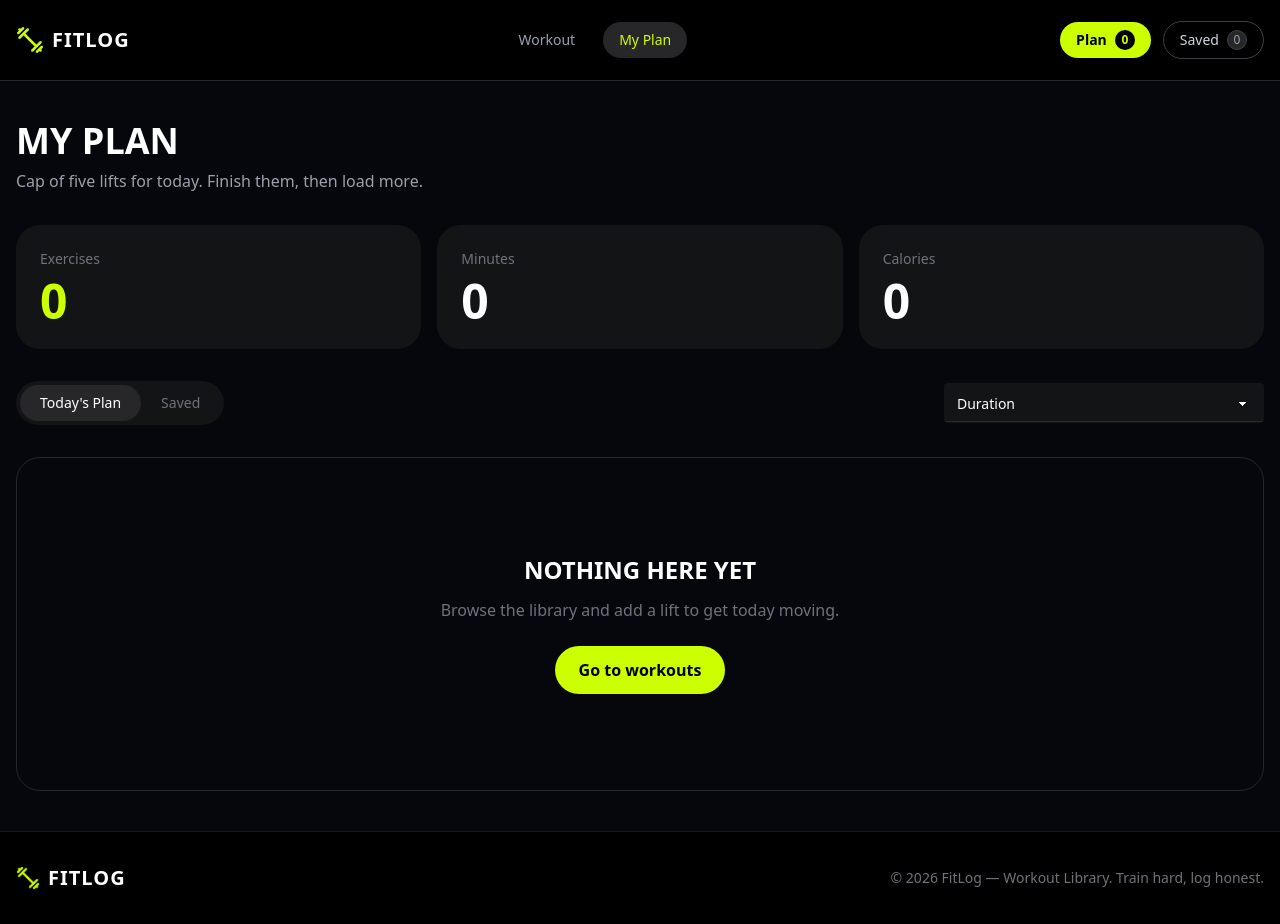
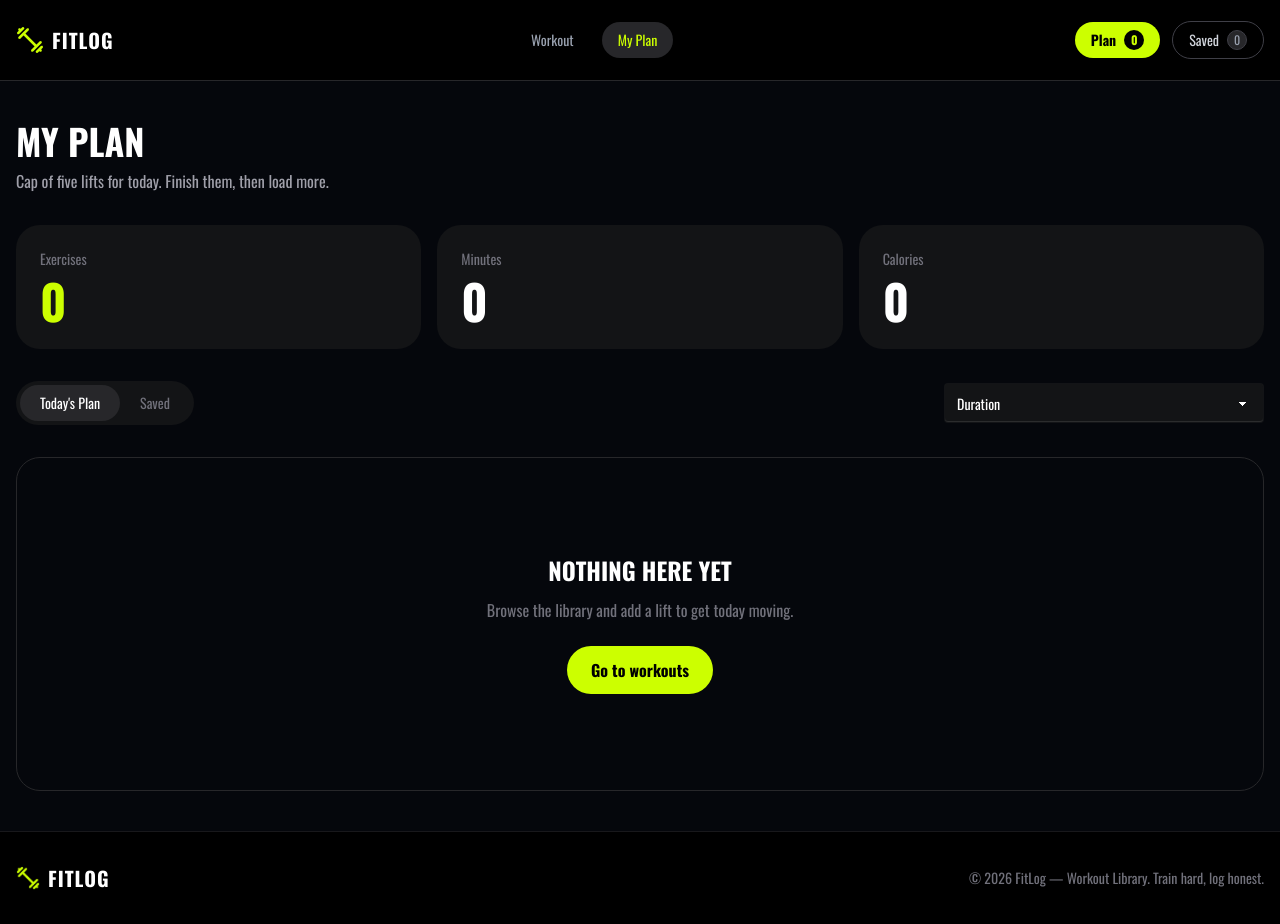
Before and after one commit to Sayeed-sbs/fitlog, a Next.js app: page /my-plan in a window 1280 px wide. Built offline with nearby package versions, Linux system fonts and the light colour scheme.

Commit message:
improving library card and font

```diff
--- a/app/layout.js
+++ b/app/layout.js
@@ -5,6 +5,7 @@ import Footer from "@/components/Footer";
 import { WorkoutProvider } from "@/context/WorkoutContext";
 import { ToastContainer } from "react-toastify";
 import "react-toastify/dist/ReactToastify.css";
+import { Oswald } from "next/font/google";
 
 const geistSans = Geist({
   variable: "--font-geist-sans",
@@ -16,6 +17,11 @@ const geistMono = Geist_Mono({
   subsets: ["latin"],
 });
 
+const oswald = Oswald({
+  subsets: ["latin"],
+  weight: ["400", "700"],
+});
+
 export const metadata = {
   title: "FitLog",
   description: "Workout tracking application",
@@ -23,10 +29,11 @@ export const metadata = {
 
 export default function RootLayout({ children }) {
   return (
-    <html
-      lang="en"
-      className={`${geistSans.variable} ${geistMono.variable} h-full antialiased`}
-    >
+   <html
+    lang="en"
+    className={`${geistSans.variable} ${geistMono.variable} ${oswald.className} h-full antialiased`}>
+
+
       <body className="min-h-full bg-[#0c0d0e] text-white flex flex-col">
         <WorkoutProvider>
           <Navbar />
--- a/app/page.js
+++ b/app/page.js
@@ -32,7 +32,7 @@ export default function Home() {
         id="library"
         className="mx-auto max-w-7xl px-4 py-12"
       >
-        <h2 className="mb-2 text-2xl font-bold uppercase tracking-wider">
+        <h2 className="font-bold font-oswald text-3xl uppercase">
           THE LIBRARY
         </h2>
 
--- a/components/Hero.jsx
+++ b/components/Hero.jsx
@@ -21,7 +21,7 @@ export default function Hero() {
 
           <a
             href="#library"
-            className="inline-flex items-center gap-2 rounded-full bg-[#ccff00] px-6 py-3.5 text-sm font-bold text-black transition hover:opacity-90"
+            className="inline-flex items-center gap-2 rounded-lg bg-[#ccff00] px-8 py-4.5 text-sm font-bold text-black transition hover:opacity-90"
           >
             <span>BROWSE WORKOUTS</span>
             <svg
--- a/components/Navbar.jsx
+++ b/components/Navbar.jsx
@@ -11,7 +11,7 @@ export default function Navbar() {
   const { plan, saved } = useWorkout();
 
   return (
-    <nav className="border-b border-zinc-800 bg-black">
+    <nav className="sticky top-0 z-50 border-b border-zinc-800 bg-black/95 backdrop-blur">
       <div className="mx-auto flex h-20 max-w-7xl items-center justify-between px-4">
 
         <Link href="/" className="flex items-center gap-2">
--- a/components/WorkoutCard.jsx
+++ b/components/WorkoutCard.jsx
@@ -21,22 +21,24 @@ export default function WorkoutCard({ workout }) {
           {workout.muscleGroups.map((group) => (
             <span
               key={group}
-              className="rounded-full bg-zinc-800 px-3 py-1 text-xs"
+              className="rounded-full bg-[#ccff00] px-3 py-1 text-xs font-bold text-black uppercase"
             >
               {group}
             </span>
           ))}
         </div>
 
-        <h3 className="mb-2 text-lg font-bold uppercase">
+        <h3 className="mb-1 text-lg font-bold uppercase">
           {workout.name}
         </h3>
 
-        <p className="mb-4 text-sm text-zinc-400">
+        <p className="mb-2 text-sm text-zinc-400">
           {workout.equipment}
         </p>
 
-        <div className="flex items-center justify-between text-xs text-zinc-400">
+        <div className="mt-3 border-t border-zinc-800 pt-3"></div>
+
+        <div className="flex items-center flex gap-4 text-xs text-zinc-400">
           <span>{workout.duration} min</span>
           <span>{workout.caloriesBurned} kcal</span>
           <span>⭐ {workout.rating}</span>
--- a/lib/api.js
+++ b/lib/api.js
@@ -1,4 +1,4 @@
-const BASE_URL = " https://api.abcz.workers.dev/api/fitlog";
+const BASE_URL = "https://api.abcz.workers.dev/api/fitlog";
 
 export async function getWorkouts() {
   const res = await fetch(BASE_URL);
```
